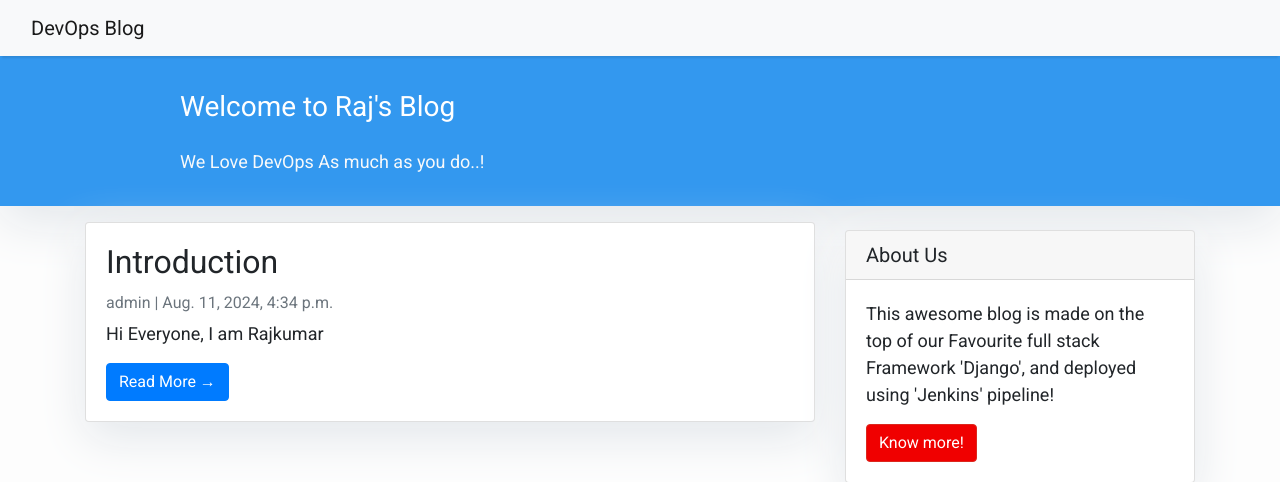
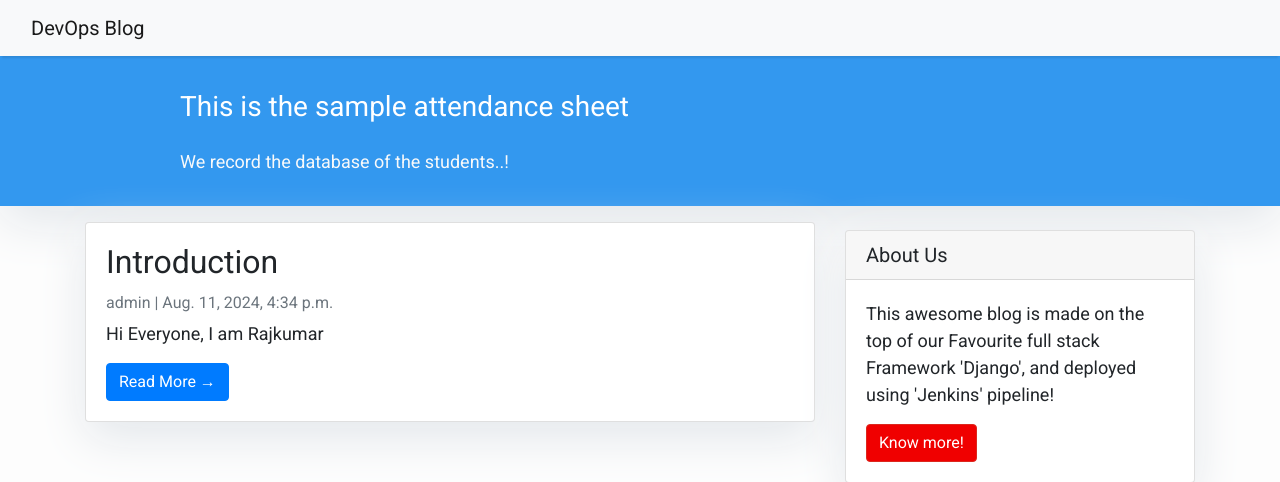
Before and after one commit to Rajkumar-427/Devops-project, a Django app: page / in a window 1280 px wide. Shown: the top 482 px of the page. Run offline with Django 5.2, Linux system fonts and the light colour scheme; data comes from the database, SQL or seed files in the repository; some libraries are stand-ins or nearby versions.

Commit message:
Updating index

```diff
--- a/templates/base.html
+++ b/templates/base.html
@@ -2,7 +2,7 @@
 <html>
 
     <head>
-        <title>DevOps Blog - Group 3</title>
+        <title>Lambton attendance - Group 4</title>
         <link href="https://fonts.googleapis.com/css?family=Roboto:400,700" rel="stylesheet">
         <meta name="google" content="notranslate" />
         <meta name="viewport" content="width=device-width, initial-scale=1" />
--- a/templates/index.html
+++ b/templates/index.html
@@ -22,9 +22,9 @@
         <div class="row">
             <div class=" col-md-8 col-md-10 mx-auto">
                 <div class="site-heading">
-                    <!--p> Welcome to the Cestar Database</p-->
-                    <h3 class=" site-heading my-4 mt-3 text-white"> Welcome to Raj's Blog </h3>
-                    <p class="text-light">We Love DevOps As much as you do..! &nbsp
+                    <!--p> Lambton attendance</p-->
+                    <h3 class=" site-heading my-4 mt-3 text-white"> This is the sample attendance sheet </h3>
+                    <p class="text-light">We record the database of the students..! &nbsp
                     </p>
                 </div>
             </div>
```
